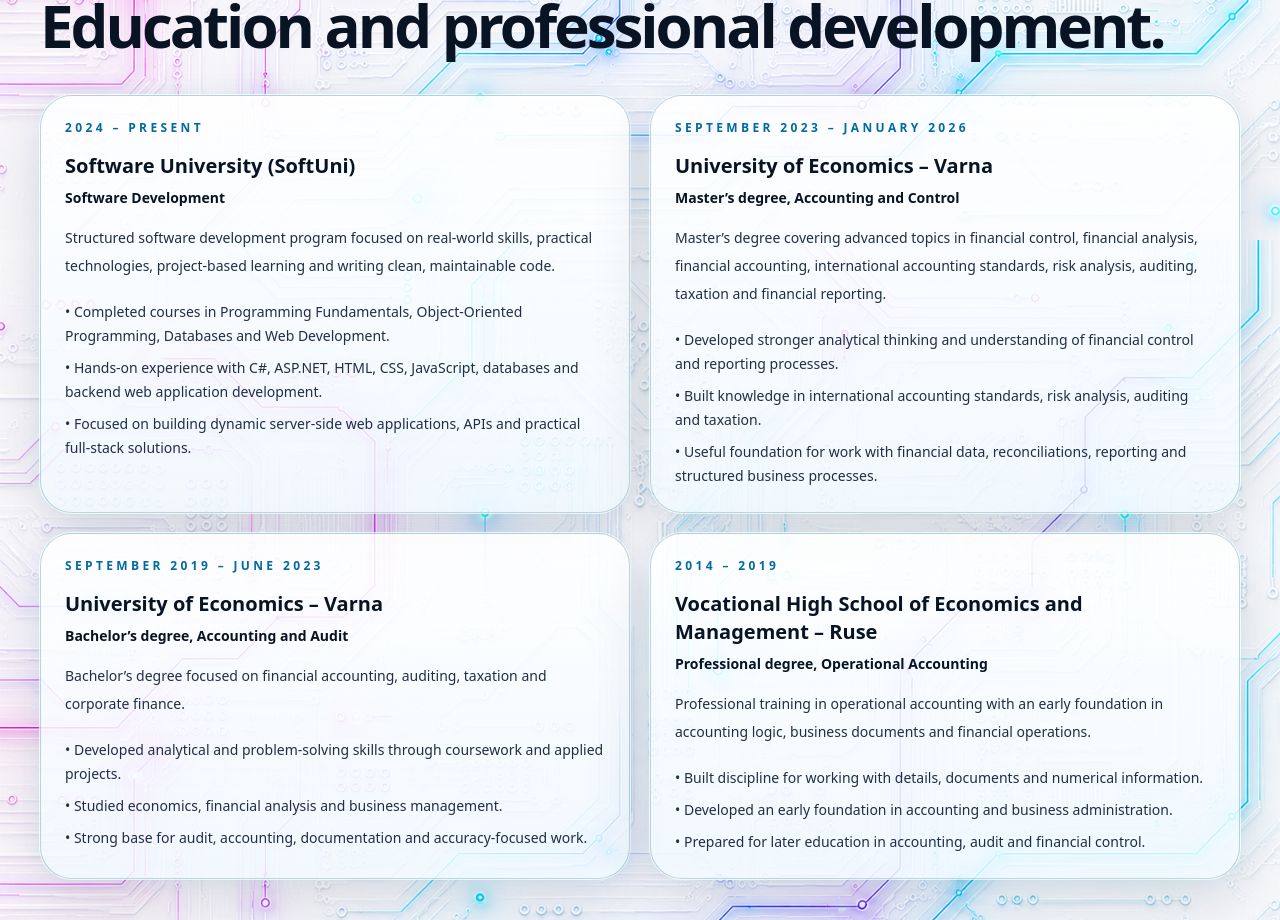
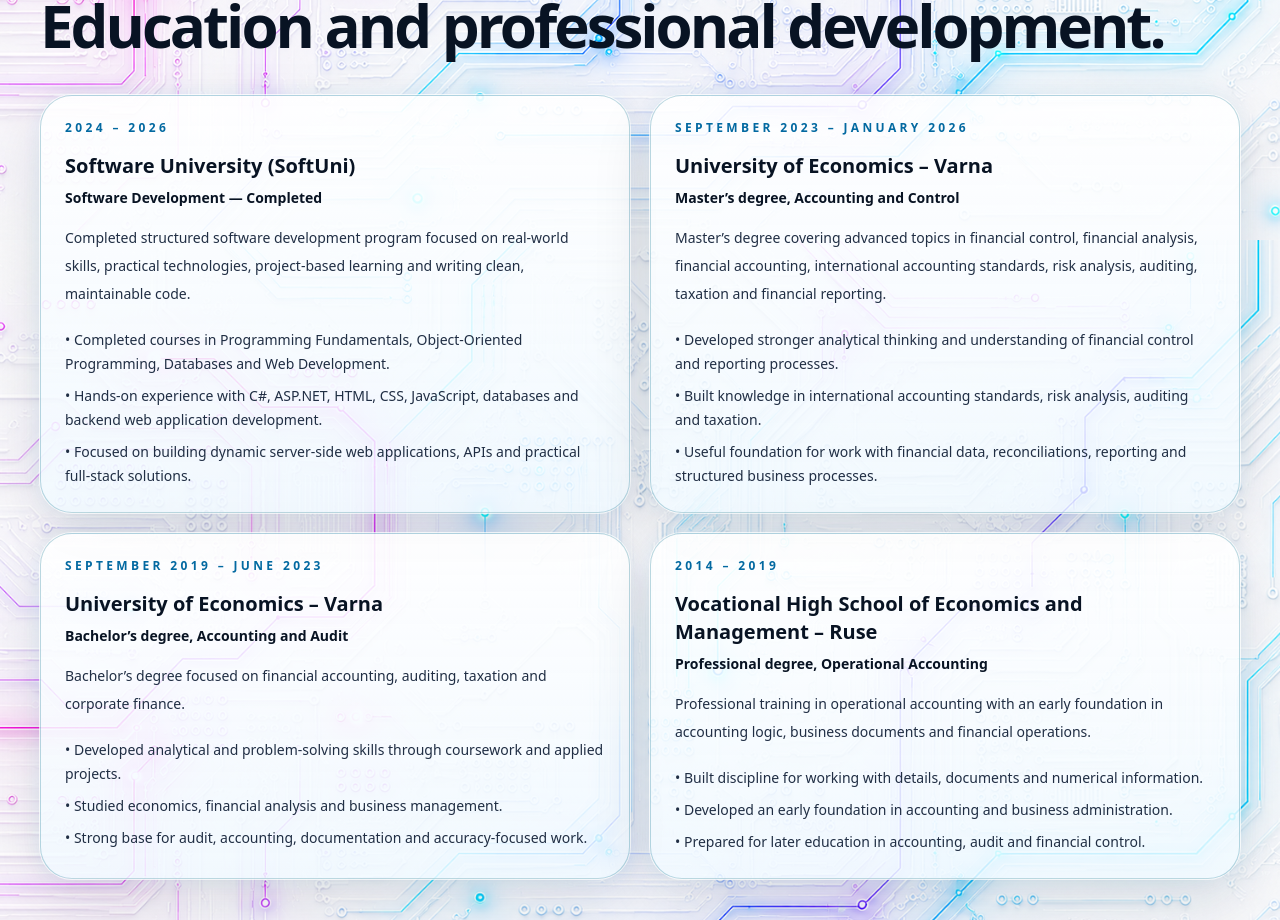
Before and after one commit to viktor132607/MyPortfolioPage, a Next.js app: page / in a window 1280 px wide. Shown: the part 10160-11080 px from the top of the page. Built offline with nearby package versions, Linux system fonts and the light colour scheme; no server answers.

Commit message:
Update SoftUni education status

```diff
--- a/src/data/en/education.ts
+++ b/src/data/en/education.ts
@@ -1,10 +1,10 @@
 export const education = [
       {
         title: "Software University (SoftUni)",
-        period: "2024 – Present",
-        degree: "Software Development",
+        period: "2024 – 2026",
+        degree: "Software Development — Completed",
         text:
-          "Structured software development program focused on real-world skills, practical technologies, project-based learning and writing clean, maintainable code.",
+          "Completed structured software development program focused on real-world skills, practical technologies, project-based learning and writing clean, maintainable code.",
         details: [
           "Completed courses in Programming Fundamentals, Object-Oriented Programming, Databases and Web Development.",
           "Hands-on experience with C#, ASP.NET, HTML, CSS, JavaScript, databases and backend web application development.",
```
